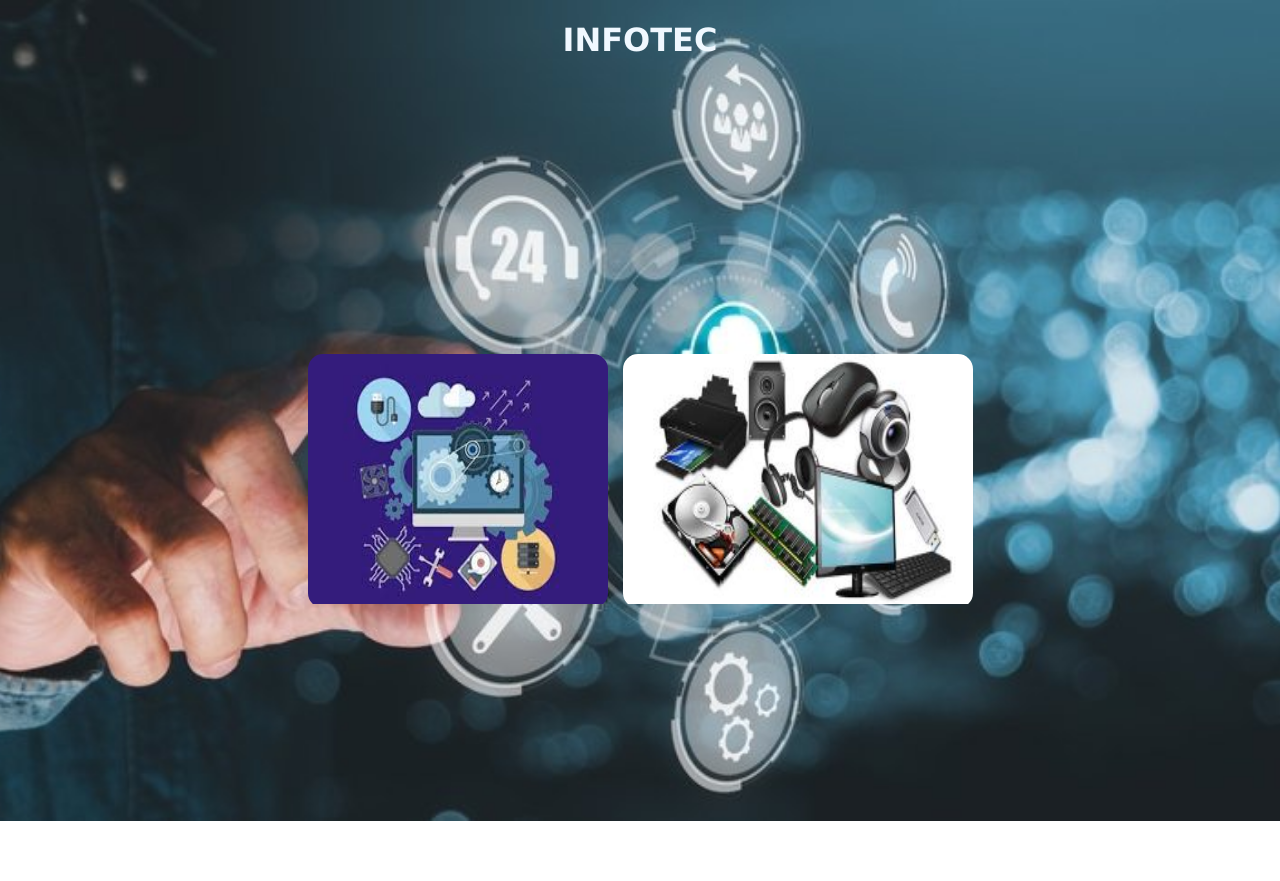
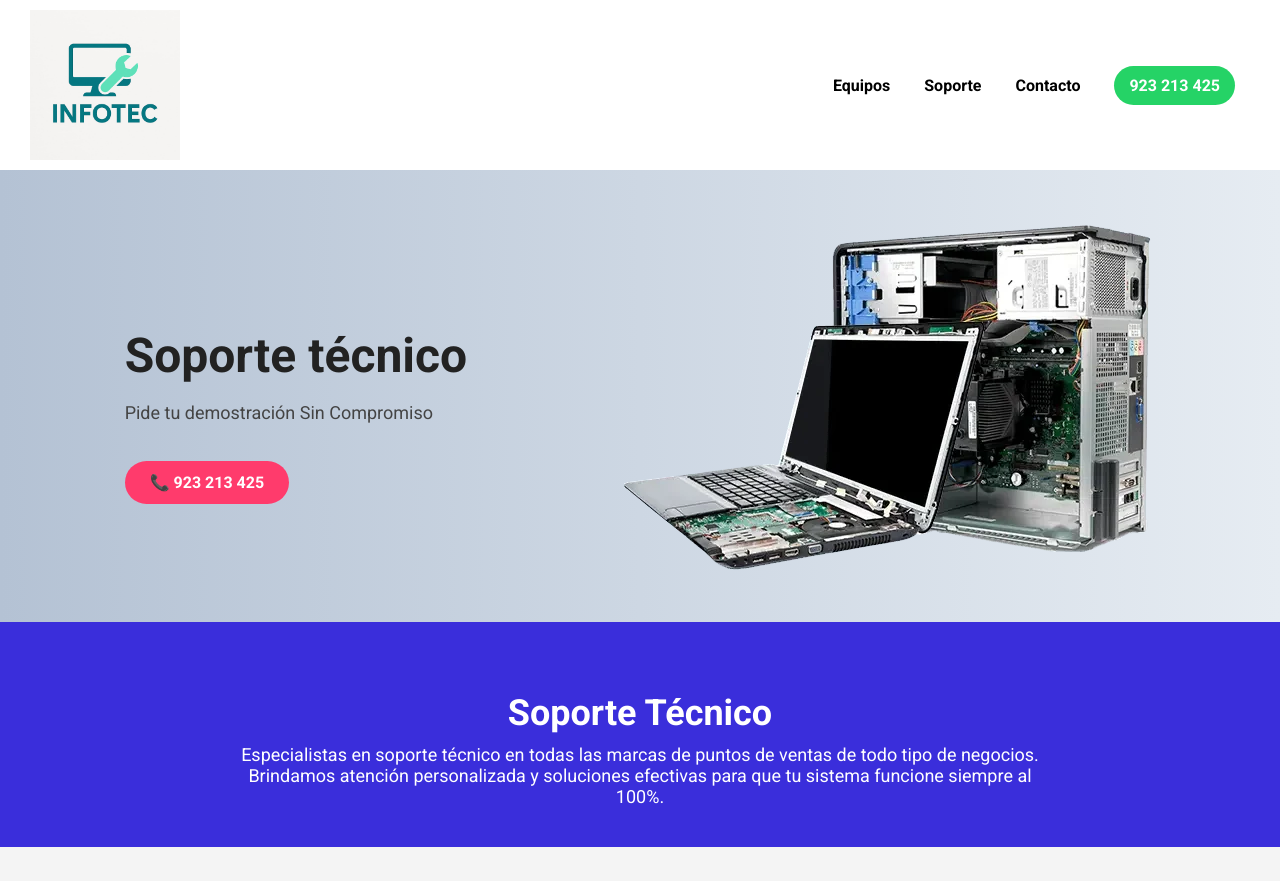
Before and after one commit to ING002-bot/PROCTEC, a plain HTML site: page WEB/index.html in a window 1280 px wide. After the commit the page ends 847 px from the top, so only its background shows below. Drawn offline with Linux system fonts and the light colour scheme.

Commit message:
arreglado

```diff
--- a/WEB/CSS/estilos.css
+++ b/WEB/CSS/estilos.css
@@ -1,58 +1,99 @@
-body{
-    background-image: url(../IMAGES/fondo.jpg);
-    background-size: cover;
-    background-repeat: no-repeat;
-    background-position: center;
-    margin: 0;
-    padding: 0;
-    height: 100vh;
-    h1{
-        font-family:Verdana, Geneva, Tahoma, sans-serif;
-        color: aliceblue;
-        text-align: center;
-    }
+body {
+  font-family: 'Roboto', sans-serif;
+  margin: 0;
+  padding: 0;
+  background-color: #f4f4f4;
 }
-.img-1{
-    width: 300px;
-    height: 250px;
+
+header {
+  background-color: #ffffff;
+  display: flex;
+  justify-content: space-between;
+  align-items: center;
+  padding: 10px 30px;
+  box-shadow: 0 2px 4px rgba(0, 0, 0, 0.1);
 }
-.img-2{
-    width: 350px;
-    height: 250px;
+
+header img {
+  height: 150px;
 }
-.contenedor-text h2{
-    color: aliceblue;
+
+nav a {
+  margin: 0 15px;
+  text-decoration: none;
+  color: #000;
+  font-weight: bold;
+}
+
+.whatsapp-contact {
+  background-color: #25D366;
+  color: white;
+  padding: 10px 15px;
+  border-radius: 20px;
+  text-decoration: none;
+}
+
+.hero {
+  display: flex;
+  justify-content: space-around;
+  align-items: center;
+  padding: 50px;
+  background: linear-gradient(to right, #b4c2d4, #e6ecf2);
+}
+
+.hero-text {
+  max-width: 600px;
+}
+
+.hero-text h1 {
+  font-size: 48px;
+  margin-bottom: 10px;
+  color: #222;
+}
+
+.hero-text p {
+  font-size: 18px;
+  color: #444;
+}
+
+.hero .whatsapp-button {
+  margin-top: 20px;
+  display: inline-block;
+  background-color: #ff3b6c;
+  color: #fff;
+  padding: 12px 25px;
+  border-radius: 30px;
+  text-decoration: none;
+  font-weight: bold;
+}
+
+.support-section {
+  padding: 40px;
+  background-color: #3a2edb;
+  color: white;
+  text-align: center;
+}
+
+.support-section h2 {
+  font-size: 36px;
+  margin-bottom: 10px;
+}
+
+.support-section p {
+  font-size: 18px;
+  max-width: 800px;
+  margin: 0 auto;
+}
+
+@media (max-width: 768px) {
+  .hero {
+    flex-direction: column;
     text-align: center;
-    align-content: center;
+  }
+
+  .hero img {
+    margin-top: 30px;
+    width: 100%;
+    max-width: 300px;
+  }
 }
-.contenedor{
-    display: flex;
-    justify-content: center;
-    align-items: center;
-    height: 100vh;
-    gap: 15px;
-    .contenedor-img{
-        position: relative;
-        border-radius: 15px;
-        overflow: hidden;
-        a{
-            text-decoration: none;
-        }
-    }
-    .contenedor-text{
-        position: absolute;
-        align-content: center;
-        top: 0;
-        left: 0;
-        background-color: rgba(50, 42, 165, 0.534);
-        width: 100%;
-        height: 98.5%;
-        transform: translate(100%);
-        transition: ease all 0.5s;
-    }
-}
-.contenedor-img:hover .contenedor-text{
-    transform: translate(0%);
-    cursor: pointer;
-
-}
--- a/WEB/index.html
+++ b/WEB/index.html
@@ -1,26 +1,37 @@
 <!DOCTYPE html>
-<html lang="en">
+<html lang="es">
 <head>
-    <meta charset="UTF-8">
-    <meta name="viewport" content="width=device-width, initial-scale=1.0">
-    <title>Infotec</title>
-    <link rel="stylesheet" href="CSS/estilos.css">
-    <h1>INFOTEC</h1>
-
+  <meta charset="UTF-8" />
+  <meta name="viewport" content="width=device-width, initial-scale=1.0" />
+  <title>Infotec - Soporte Técnico</title>
+  <link href="https://fonts.googleapis.com/css2?family=Roboto:wght@400;700&display=swap" rel="stylesheet">
+  <link rel="stylesheet" href="./CSS/estilos.css">
 </head>
 <body>
+  <header>
+    <img src="./IMAGES/logo.jpeg" alt="Infotec Logo">
+    <nav>
+      <a href="venta.html">Equipos</a>
+      <a href="servicio.html">Soporte</a>
+      <a href="nosotros.html">Contacto</a>
+      <a class="whatsapp-contact" href="https://wa.me/51923213425">923 213 425</a>
+    </nav>
+  </header>
 
-    <div class="contenedor">
-        <div class="contenedor-img">
-            <img class="img-1" src="IMAGES\servicio.jpg" >
-            <div class="contenedor-text"> <a href="servicio.html"><h2>SERVICIO TECNICO</h2></a></div>
-        </div>
+  <section class="hero">
+    <div class="hero-text">
+      <h1>Soporte técnico</h1>
+      <p>Pide tu demostración Sin Compromiso</p>
+      <a class="whatsapp-button" href="https://wa.me/51923213425">📞 923 213 425</a>
+    </div>
+    <img src="./IMAGES/ind1.webp" alt="Laptop con software">
+  </section>
 
-        <div class="contenedor-img">
-            <img class="img-2" src="IMAGES\venta.jpg" >
-            <div class="contenedor-text"> <a href="venta.html"><h2>COMPRA</h2></a></div>
-        </div>
-    </div>
-
+  <section class="support-section">
+    <h2>Soporte Técnico</h2>
+    <p>
+      Especialistas en soporte técnico en todas las marcas de puntos de ventas de todo tipo de negocios. Brindamos atención personalizada y soluciones efectivas para que tu sistema funcione siempre al 100%.
+    </p>
+  </section>
 </body>
 </html>
```
Also changed, not shown: WEB/IMAGES/ind1.webp (added), WEB/IMAGES/logo.jpeg (added).
